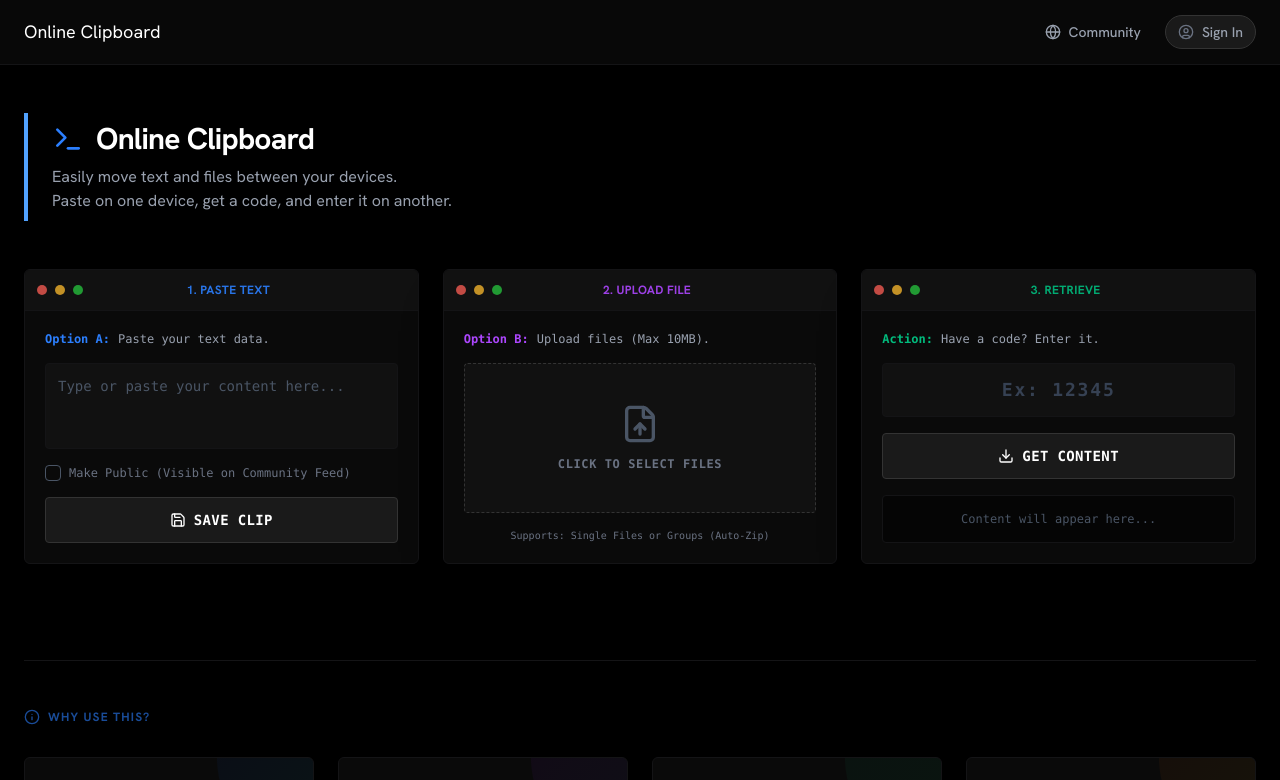
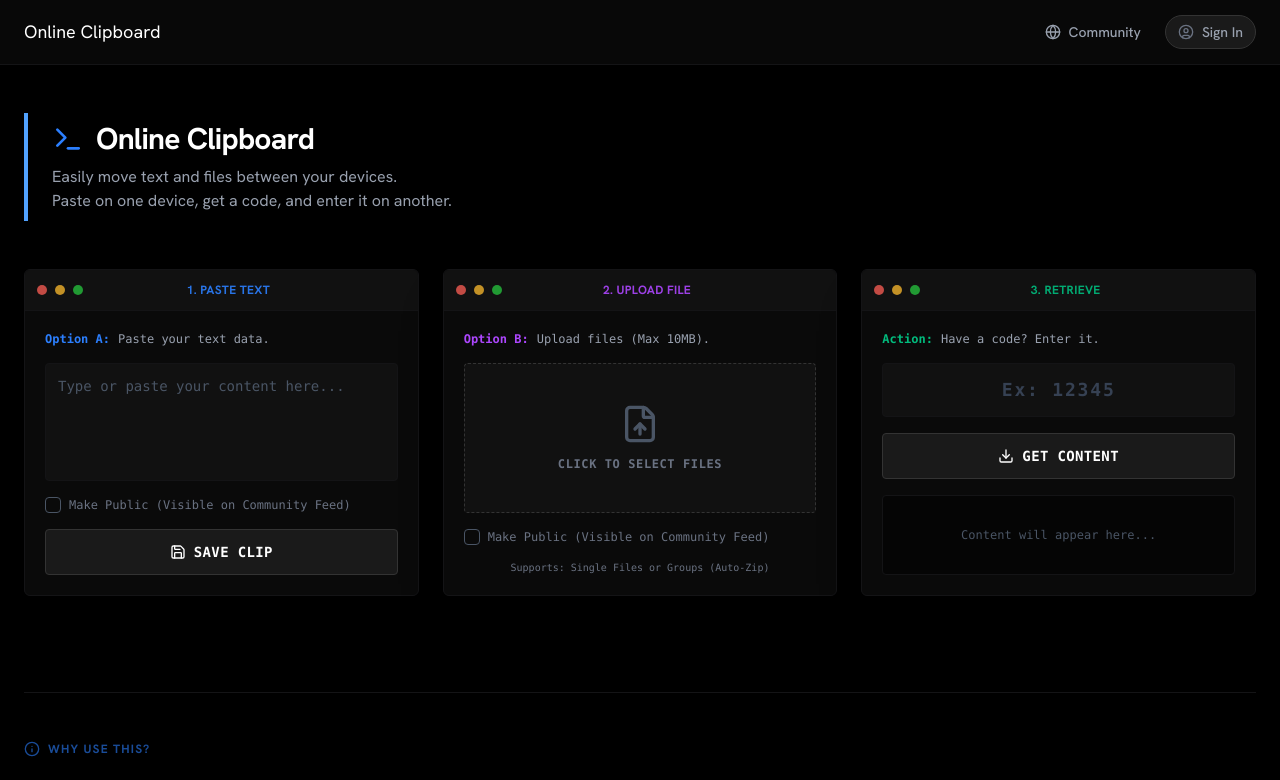
Before and after one commit to niyatisharma100307-crypto/New-online-clipboard, a React (Vite) app in the folder online-clipboard-frontend/: page / in a window 1280 px wide. Shown: the top 780 px of the page. Built offline with nearby package versions, Linux system fonts and the light colour scheme; no server answers.

Commit message:
Add public visibility toggle to file upload
Introduces a UI checkbox to allow users to mark uploads as public (visible on the community feed). Updates the file upload logic to pass the 'visible' state to the createClip function for both single and multiple file uploads.

```diff
--- a/online-clipboard-frontend/src/pages/Home.jsx
+++ b/online-clipboard-frontend/src/pages/Home.jsx
@@ -53,7 +53,6 @@ export default function Home({ user }) {
     }
   };
 
-  // --- UPDATED UPLOAD LOGIC ---
   const handleFileUpload = async (e) => {
     const files = e.target.files;
     if (!files || files.length === 0) return;
@@ -61,7 +60,6 @@ export default function Home({ user }) {
     // A. SINGLE FILE
     if (files.length === 1) {
       const file = files[0];
-      // Limit 10MB
       if (file.size > 10 * 1024 * 1024) {
         toast.error("File is too large (Max 10MB).");
         return;
@@ -72,7 +70,8 @@ export default function Home({ user }) {
         const content = event.target.result;
         setLoading(true);
         try {
-          const data = await createClip(content, user?.username);
+          // CHANGE THIS LINE: Pass 'visible' as the 3rd argument
+          const data = await createClip(content, user?.username, visible);
           setGeneratedCode(data.code);
           toast.success(`File "${file.name}" uploaded!`);
         } catch (err) {
@@ -91,7 +90,6 @@ export default function Home({ user }) {
     const zip = new JSZip();
     let totalSize = 0;
 
-    // Add files to zip
     Array.from(files).forEach((file) => {
       totalSize += file.size;
       zip.file(file.name, file);
@@ -103,15 +101,13 @@ export default function Home({ user }) {
     }
 
     try {
-      // Generate Zip Blob
       const contentBlob = await zip.generateAsync({ type: "blob" });
-
-      // Convert to Base64
       const reader = new FileReader();
       reader.onload = async (event) => {
         try {
           const base64String = event.target.result;
-          const data = await createClip(base64String, user?.username);
+          // CHANGE THIS LINE: Pass 'visible' as the 3rd argument
+          const data = await createClip(base64String, user?.username, visible);
           setGeneratedCode(data.code);
           toast.success(`${files.length} files zipped & uploaded!`);
         } catch (err) {
@@ -122,13 +118,14 @@ export default function Home({ user }) {
         }
       };
       reader.readAsDataURL(contentBlob);
-
     } catch (err) {
       console.error(err);
       toast.error("Failed to zip files.");
       setLoading(false);
     }
   };
+
+
 
   const handleRetrieve = async (e) => {
     e.preventDefault();
@@ -227,6 +224,17 @@ export default function Home({ user }) {
               <FileUp className="w-10 h-10 text-gray-600 group-hover:text-purple-400 mb-3 transition-colors" />
               <span className="text-gray-500 text-xs font-bold uppercase tracking-wider group-hover:text-purple-300">Click to Select Files</span>
             </div>
+               <div
+            onClick={() => setVisible(!visible)}
+            className="flex items-center gap-2 mt-4 cursor-pointer group"
+          >
+            <div className={`w-4 h-4 rounded border flex items-center justify-center transition-colors ${visible ? "bg-blue-500 border-blue-500" : "border-gray-600 bg-transparent group-hover:border-blue-400"}`}>
+              {visible && <Check className="w-3 h-3 text-white" />}
+            </div>
+            <span className={`text-xs ${visible ? "text-blue-400" : "text-gray-500 group-hover:text-gray-300"}`}>
+              Make Public (Visible on Community Feed)
+            </span>
+          </div>
           </div>
           <div className="mt-4 text-center text-[10px] text-gray-500">Supports: Single Files or Groups (Auto-Zip)</div>
         </TerminalWindow>
```
